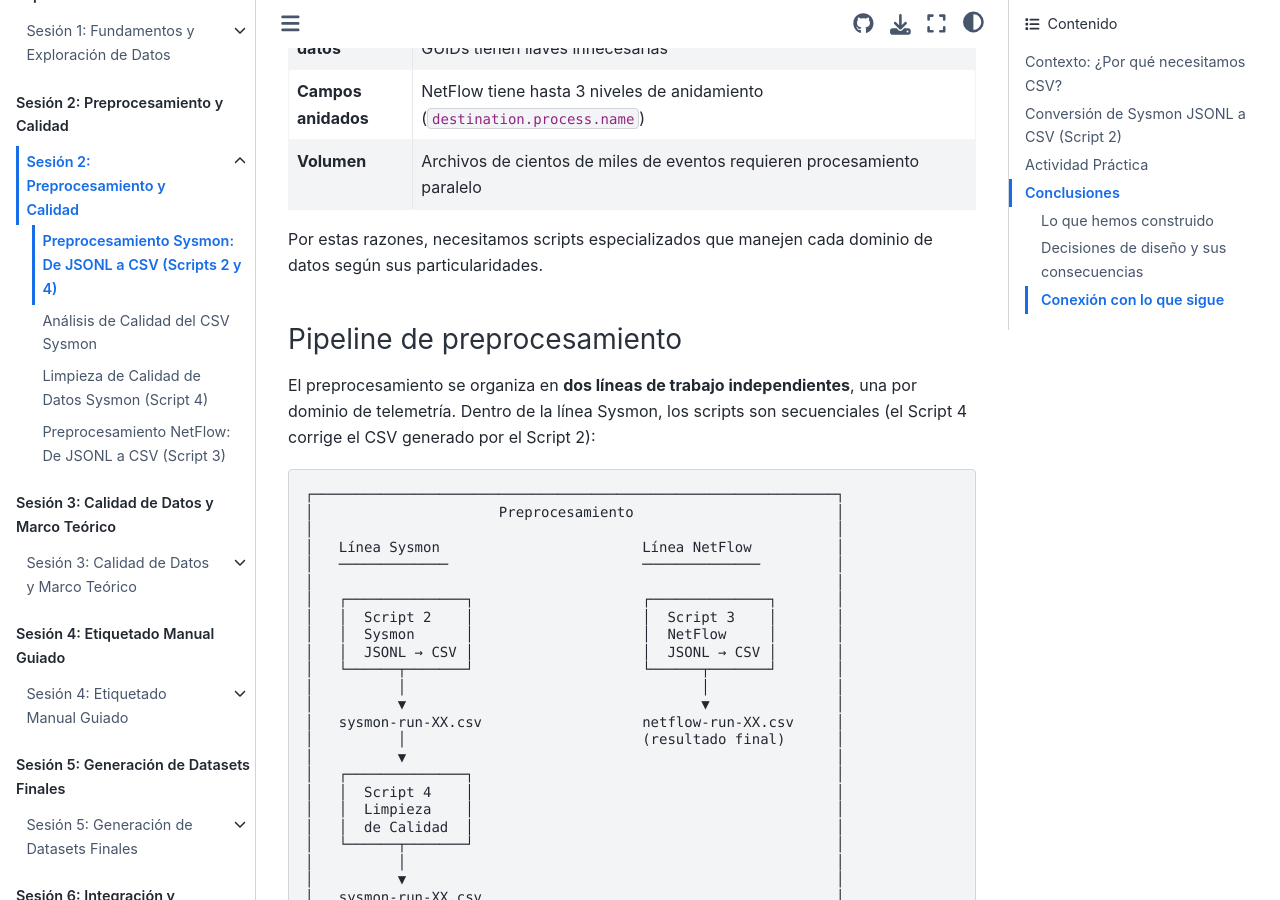
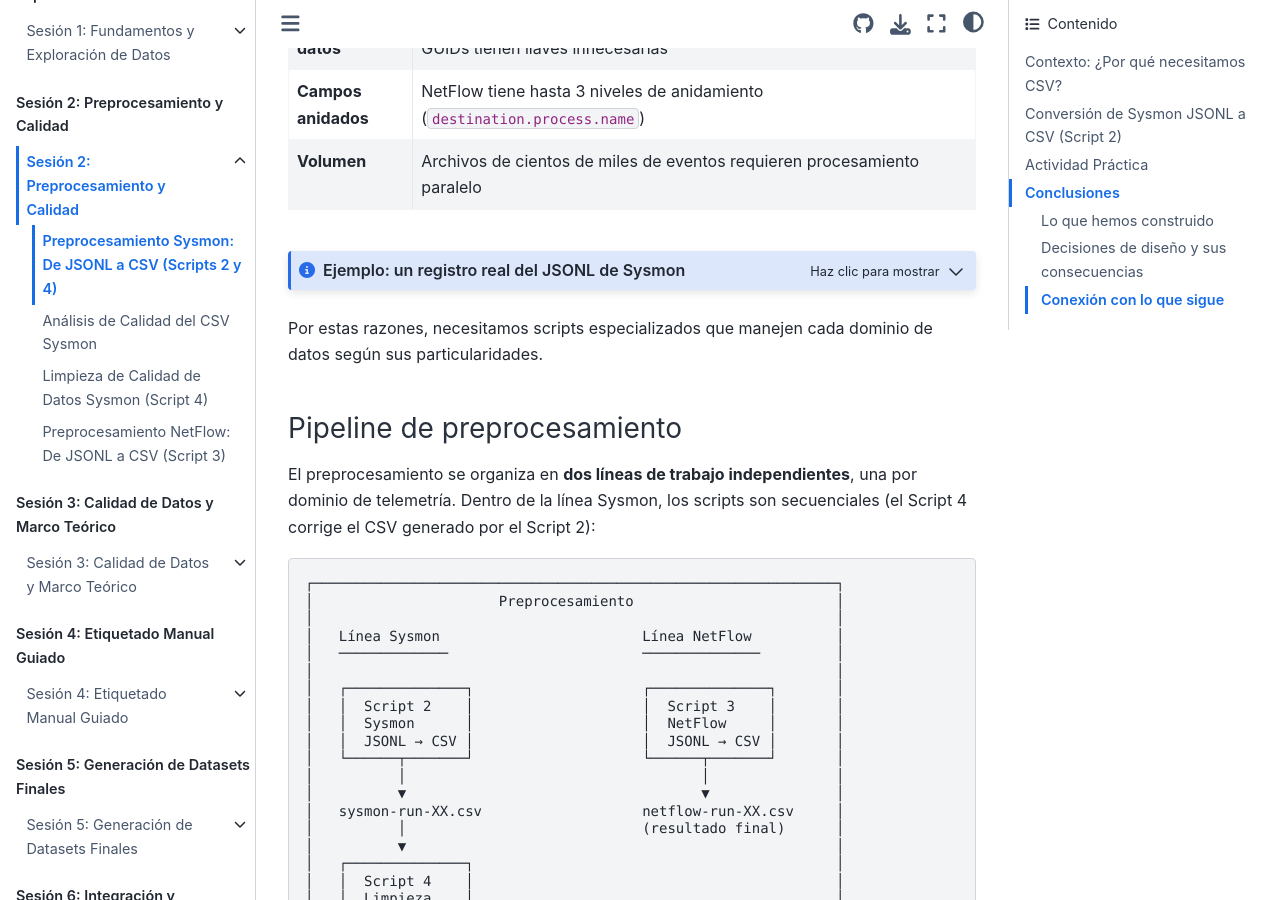
Before and after one commit to ollerenac/curso2026, a Jupyter Book: the page built from sesion-2/7-preprocesamiento-sysmon.md, in a window 1280 px wide and 900 px high, scrolled down 3313 px. Built offline with Jupyter Book 1.0.4 settings and Sphinx 7.4.7 and the Sphinx Book theme 1.1.4, drawn with Linux system fonts in a browser that asks for light colours; part of the change alters nothing that is shown.

Commit message:
feat(sesion-2): add real Sysmon record example dropdown in sección 7
Co-Authored-By: Claude Sonnet 4.6 <noreply@anthropic.com>

````diff
--- a/sesion-2/7-preprocesamiento-sysmon.md
+++ b/sesion-2/7-preprocesamiento-sysmon.md
@@ -104,6 +104,33 @@ Sin embargo, esto presenta varios problemas:
 | **Tipos de datos** | Los puertos llegan como `float` desde Elasticsearch (`443.0`), los GUIDs tienen llaves innecesarias |
 | **Campos anidados** | NetFlow tiene hasta 3 niveles de anidamiento (`destination.process.name`) |
 | **Volumen** | Archivos de cientos de miles de eventos requieren procesamiento paralelo |
+
+:::{admonition} Ejemplo: un registro real del JSONL de Sysmon
+:class: dropdown note
+
+Cada línea del archivo `.jsonl` es un documento JSON como este (simplificado). Observa cómo cada problema de la tabla aparece en el dato real:
+
+```json
+{
+  "@timestamp": "2025-03-19T06:09:05.866Z",
+  "agent":        { "...": "metadatos de Filebeat" },
+  "elastic_agent":{ "...": "metadatos de Elasticsearch" },
+  "host":         { "name": "WATERFALLS.boombox.local", "...": "..." },
+  "winlog":       { "event_id": 7, "computer_name": "WATERFALLS.boombox.local" },
+  "event": {
+    "code": "7",
+    "original": "<Event xmlns='...'><System>...<EventID>7</EventID>...</System><EventData><Data Name='UtcTime'>2025-03-19 06:09:05.109</Data><Data Name='ProcessGuid'>{3fc4fefd-5f81-67da-7700-000000004900}</Data><Data Name='ProcessId'>5864</Data><Data Name='Image'>C:\\Program Files\\Microsoft\\Exchange Server\\V15\\Bin\\Microsoft.Exchange.ServiceHost.exe</Data><Data Name='ImageLoaded'>C:\\Windows\\System32\\msvcrt.dll</Data><Data Name='Hashes'>SHA256=39095FE...</Data><Data Name='Signed'>true</Data><Data Name='User'>NT AUTHORITY\\SYSTEM</Data></EventData></Event>"
+  }
+}
+```
+
+Los problemas concretos visibles aquí:
+
+- **XML embebido**: el campo `event.original` es un string XML de ~2.000 caracteres — `pd.read_json()` lo dejará como texto plano, sin extraer ningún campo de Sysmon.
+- **Campos anidados**: los datos útiles están en `event.original`, `winlog.event_id`, `host.name` — pandas crearía columnas como `event` (un dict entero) en lugar de columnas individuales.
+- **Tipos de datos**: `ProcessGuid` incluye llaves `{...}` que deben eliminarse; los puertos en otros EventIDs llegan como `443.0` (float) en vez de `443` (int).
+- **Esquema variable**: este registro es EventID 7 (Image Load) y tiene `ImageLoaded`, `Hashes`, `Signed`. Un EventID 1 (Process Create) tendría `CommandLine`, `ParentProcessGuid`, `CurrentDirectory` en su lugar — campos completamente distintos en el mismo archivo.
+:::
 
 Por estas razones, necesitamos scripts especializados que manejen cada dominio de datos según sus particularidades.
 
````
